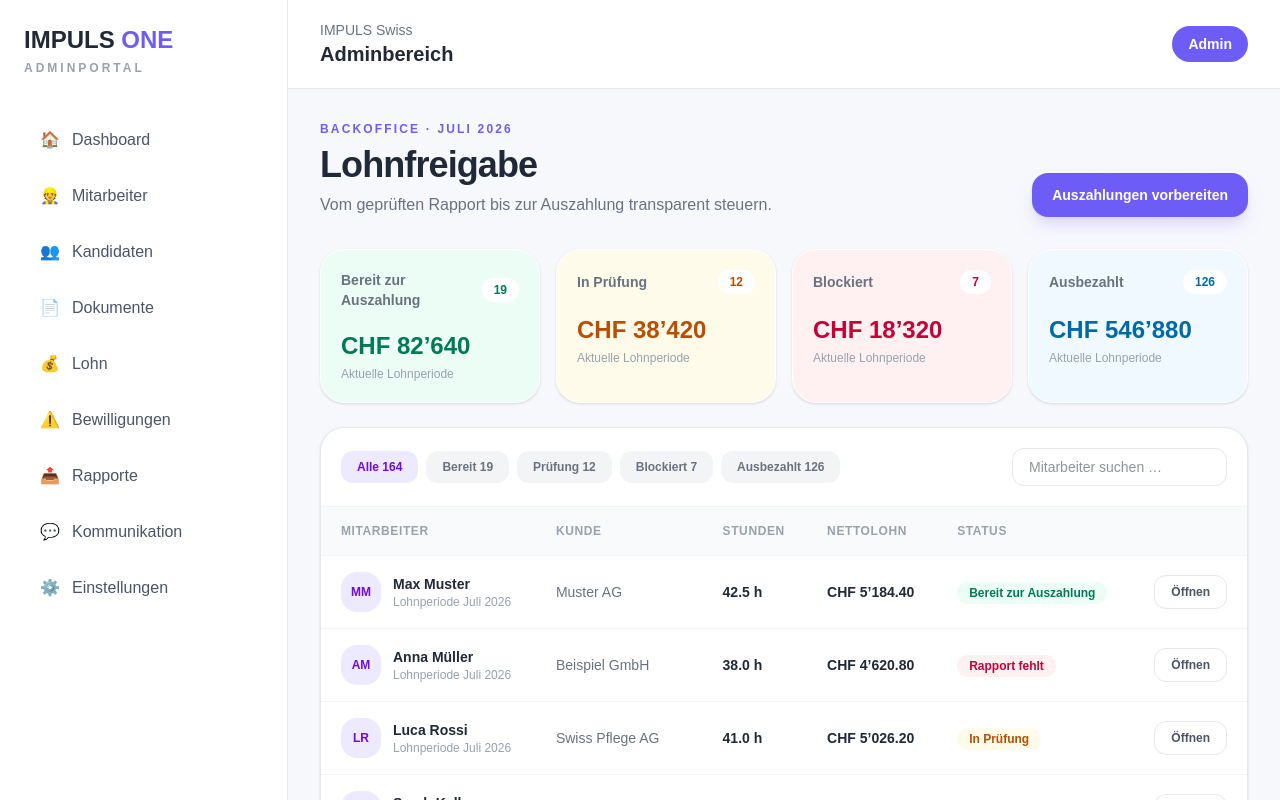
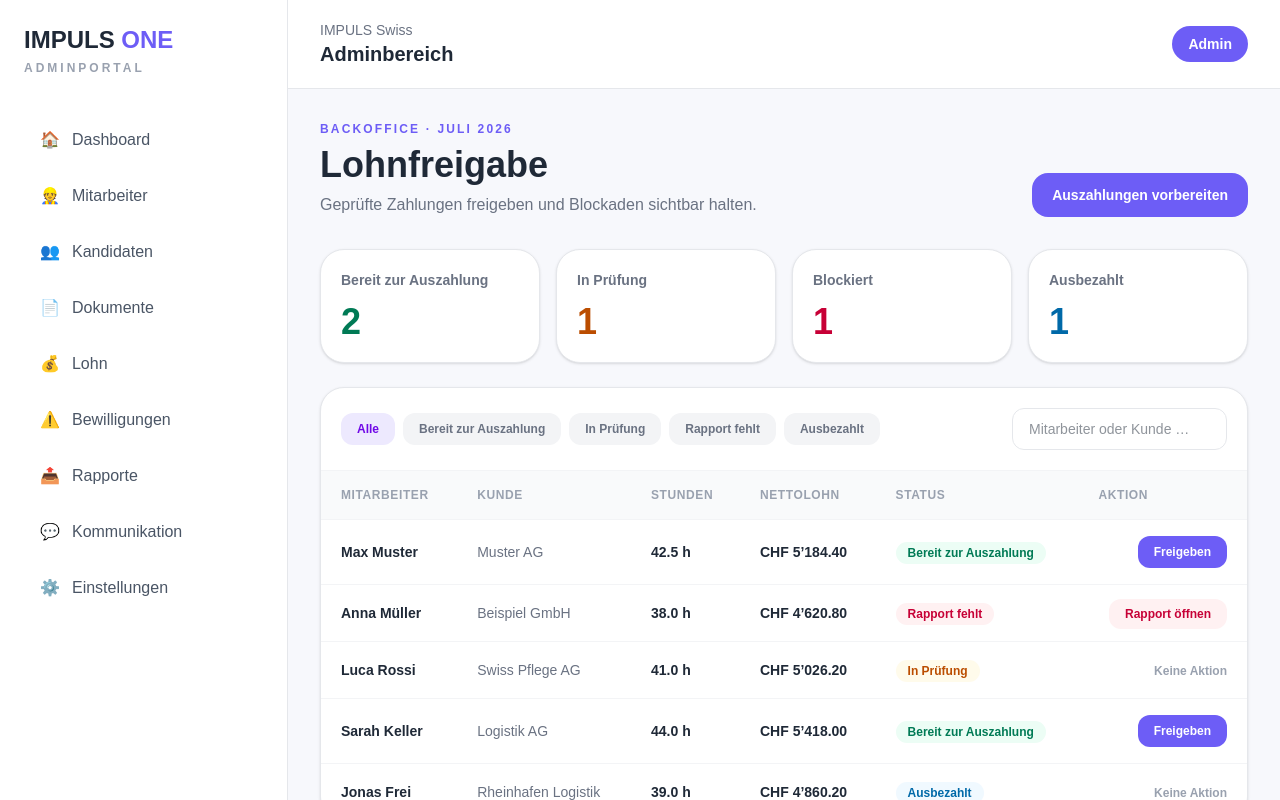
Before and after one commit to lorisbuercher-png/webapp-impuls, a Next.js app in the folder impuls-portal/: page /admin/lohn in a window 1280 px wide. Shown: the top 800 px of the page. Built offline with nearby package versions, Linux system fonts and the light colour scheme.

Commit message:
Add interactive operations workflows

```diff
--- a/impuls-portal/app/admin/bewilligungen/page.tsx
+++ b/impuls-portal/app/admin/bewilligungen/page.tsx
@@ -1,34 +1,30 @@
+"use client";
+
+import { useMemo, useState } from "react";
 import AdminLayout from "../../../components/AdminLayout";
 
 const permits = [
-  ["Max Muster", "B-Bewilligung", "31.03.2027", "271 Tage", "Gültig", "bg-emerald-50 text-emerald-700"],
-  ["Anna Müller", "C-Bewilligung", "15.07.2026", "12 Tage", "Läuft bald ab", "bg-amber-50 text-amber-700"],
-  ["Luca Rossi", "EU/EFTA", "01.09.2027", "425 Tage", "Gültig", "bg-emerald-50 text-emerald-700"],
-  ["Sarah Keller", "B-Bewilligung", "–", "–", "Fehlt", "bg-rose-50 text-rose-700"],
-  ["Amir Haddad", "L-Bewilligung", "28.06.2026", "5 Tage überfällig", "Abgelaufen", "bg-red-100 text-red-800"],
+  { name: "Max Muster", type: "B-Bewilligung", valid: "31.03.2027", deadline: "271 Tage", status: "Gültig" },
+  { name: "Anna Müller", type: "C-Bewilligung", valid: "15.07.2026", deadline: "12 Tage", status: "Läuft bald ab" },
+  { name: "Luca Rossi", type: "EU/EFTA", valid: "01.09.2027", deadline: "425 Tage", status: "Gültig" },
+  { name: "Sarah Keller", type: "Noch nicht erfasst", valid: "–", deadline: "–", status: "Fehlt" },
+  { name: "Amir Haddad", type: "L-Bewilligung", valid: "28.06.2026", deadline: "5 Tage überfällig", status: "Abgelaufen" },
 ];
+const filters = ["Alle", "Gültig", "Läuft bald ab", "Abgelaufen", "Fehlt"];
+function badge(status: string) { return status === "Gültig" ? "bg-emerald-50 text-emerald-700" : status === "Läuft bald ab" ? "bg-amber-50 text-amber-700" : "bg-rose-50 text-rose-700"; }
 
 export default function AdminBewilligungen() {
-  return (
-    <AdminLayout>
-      <div className="flex flex-col gap-4 md:flex-row md:items-end md:justify-between">
-        <div><p className="text-xs font-bold uppercase tracking-[0.18em] text-[#6D5DF6]">Compliance & Personal</p><h1 className="mt-2 text-4xl font-black tracking-tight">Bewilligungen</h1><p className="mt-2 text-gray-500">Gültigkeit überwachen und rechtzeitig auf Handlungsbedarf reagieren.</p></div>
-        <button className="rounded-2xl bg-[#6D5DF6] px-5 py-3 text-sm font-bold text-white shadow-lg shadow-violet-200">+ Bewilligung erfassen</button>
-      </div>
-
-      <section className="mt-8 grid gap-4 sm:grid-cols-2 xl:grid-cols-4">
-        {[["Gültig", "167", "91 %", "bg-emerald-50 text-emerald-700"], ["Läuft bald ab", "5", "≤ 30 Tage", "bg-amber-50 text-amber-700"], ["Abgelaufen", "2", "Sofort prüfen", "bg-red-100 text-red-800"], ["Fehlt", "10", "Dokument offen", "bg-rose-50 text-rose-700"]].map(([label, value, note, tone]) => <div key={label} className={`rounded-3xl p-5 shadow-sm ${tone.split(" ")[0]}`}><div className="flex items-center justify-between"><p className="text-sm font-bold text-gray-600">{label}</p><span className={`h-2.5 w-2.5 rounded-full ${label === "Gültig" ? "bg-emerald-500" : label === "Läuft bald ab" ? "bg-amber-500" : "bg-rose-500"}`} /></div><p className={`mt-4 text-4xl font-black ${tone.split(" ")[1]}`}>{value}</p><p className="mt-1 text-xs text-gray-400">{note}</p></div>)}
-      </section>
-
-      <section className="mt-6 grid gap-4 lg:grid-cols-[1.3fr_0.7fr]">
-        <div className="rounded-3xl border border-gray-200 bg-white p-5 shadow-sm"><div className="flex items-center justify-between"><div><h2 className="text-lg font-bold">Nächste Abläufe</h2><p className="mt-1 text-sm text-gray-400">Die nächsten 30 Tage</p></div><span className="rounded-full bg-amber-50 px-3 py-1 text-xs font-bold text-amber-700">5 Personen</span></div><div className="mt-5 grid gap-3 sm:grid-cols-3">{[["Anna Müller", "12 Tage", "15.07.2026"], ["Sofia Rossi", "18 Tage", "21.07.2026"], ["David Petrov", "26 Tage", "29.07.2026"]].map(([name, days, date]) => <div key={name} className="rounded-2xl bg-amber-50 p-4"><p className="text-sm font-bold">{name}</p><p className="mt-3 text-2xl font-black text-amber-700">{days}</p><p className="mt-1 text-xs text-amber-600">{date}</p></div>)}</div></div>
-        <div className="rounded-3xl bg-slate-900 p-6 text-white shadow-sm"><p className="text-xs font-bold uppercase tracking-[0.16em] text-violet-300">Automatische Erinnerung</p><h2 className="mt-3 text-xl font-bold">Fristen nicht mehr verpassen</h2><p className="mt-2 text-sm leading-6 text-slate-300">Erinnerungen 60, 30 und 14 Tage vor Ablauf an Backoffice, Berater und Mitarbeiter vorbereiten.</p><button className="mt-5 rounded-xl bg-[#6D5DF6] px-4 py-2 text-xs font-bold">Regeln konfigurieren</button></div>
-      </section>
-
-      <section className="mt-6 overflow-hidden rounded-3xl border border-gray-200 bg-white shadow-sm">
-        <div className="flex flex-col gap-4 border-b border-gray-100 p-5 md:flex-row md:items-center md:justify-between"><div className="flex flex-wrap gap-2">{["Alle 184", "Gültig 167", "Bald fällig 5", "Abgelaufen 2", "Fehlt 10"].map((item, index) => <button key={item} className={`rounded-xl px-4 py-2 text-xs font-bold ${index === 0 ? "bg-violet-100 text-violet-700" : "bg-gray-100 text-gray-500"}`}>{item}</button>)}</div><input className="rounded-xl border border-gray-200 px-4 py-2 text-sm outline-none focus:border-[#6D5DF6]" placeholder="Person suchen …" /></div>
-        <div className="overflow-x-auto"><table className="w-full min-w-[820px] text-left"><thead><tr className="bg-gray-50 text-xs uppercase tracking-wider text-gray-400">{["Mitarbeiter", "Bewilligung", "Gültig bis", "Frist", "Status", ""].map((item) => <th key={item} className="px-5 py-4 font-bold">{item}</th>)}</tr></thead><tbody>{permits.map(([name, type, valid, days, status, tone]) => <tr key={name} className="border-t border-gray-100 hover:bg-gray-50"><td className="px-5 py-4"><p className="text-sm font-bold">{name}</p><p className="text-xs text-gray-400">Personalakte öffnen</p></td><td className="px-5 py-4 text-sm text-gray-500">{type}</td><td className="px-5 py-4 text-sm font-semibold">{valid}</td><td className="px-5 py-4 text-sm text-gray-500">{days}</td><td className="px-5 py-4"><span className={`rounded-full px-3 py-1 text-xs font-bold ${tone}`}>{status}</span></td><td className="px-5 py-4 text-right"><button className="rounded-xl border border-gray-200 px-4 py-2 text-xs font-bold hover:border-violet-300 hover:text-[#6D5DF6]">Öffnen</button></td></tr>)}</tbody></table></div>
-      </section>
-    </AdminLayout>
-  );
+  const [filter, setFilter] = useState("Alle");
+  const [query, setQuery] = useState("");
+  const visible = useMemo(() => permits.filter((permit) => (filter === "Alle" || permit.status === filter) && [permit.name, permit.type].some((value) => value.toLowerCase().includes(query.toLowerCase()))), [filter, query]);
+  const count = (status: string) => permits.filter((permit) => permit.status === status).length;
+  return <AdminLayout>
+    <div className="flex flex-col gap-4 md:flex-row md:items-end md:justify-between"><div><p className="text-xs font-bold uppercase tracking-[0.18em] text-[#6D5DF6]">Compliance & Personal</p><h1 className="mt-2 text-4xl font-black">Bewilligungen</h1><p className="mt-2 text-gray-500">Fristen suchen, filtern und rechtzeitig bearbeiten.</p></div><button className="rounded-2xl bg-[#6D5DF6] px-5 py-3 text-sm font-bold text-white">+ Bewilligung erfassen</button></div>
+    <section className="mt-8 grid gap-4 sm:grid-cols-2 xl:grid-cols-4">{[["Gültig", count("Gültig"), "text-emerald-700"], ["Läuft bald ab", count("Läuft bald ab"), "text-amber-700"], ["Abgelaufen", count("Abgelaufen"), "text-red-700"], ["Fehlt", count("Fehlt"), "text-rose-700"]].map(([label, value, color]) => <button key={label} onClick={() => setFilter(String(label))} className="rounded-3xl border border-gray-200 bg-white p-5 text-left shadow-sm hover:border-violet-200"><p className="text-sm font-semibold text-gray-500">{label}</p><p className={`mt-3 text-4xl font-black ${color}`}>{value}</p></button>)}</section>
+    <section className="mt-6 overflow-hidden rounded-3xl border border-gray-200 bg-white shadow-sm">
+      <div className="flex flex-col gap-4 border-b border-gray-100 p-5 xl:flex-row xl:items-center xl:justify-between"><div className="flex flex-wrap gap-2">{filters.map((item) => <button key={item} onClick={() => setFilter(item)} className={`rounded-xl px-4 py-2 text-xs font-bold ${filter === item ? "bg-violet-100 text-violet-700" : "bg-gray-100 text-gray-500"}`}>{item}</button>)}</div><input value={query} onChange={(event) => setQuery(event.target.value)} className="rounded-xl border border-gray-200 px-4 py-2.5 text-sm outline-none focus:border-[#6D5DF6]" placeholder="Person oder Bewilligung …" /></div>
+      <div className="overflow-x-auto"><table className="w-full min-w-[800px] text-left"><thead><tr className="bg-gray-50 text-xs uppercase tracking-wider text-gray-400">{["Mitarbeiter", "Bewilligung", "Gültig bis", "Frist", "Status", ""].map((item) => <th key={item} className="px-5 py-4 font-bold">{item}</th>)}</tr></thead><tbody>{visible.map((permit) => <tr key={permit.name} className="border-t border-gray-100 hover:bg-gray-50"><td className="px-5 py-4 text-sm font-bold">{permit.name}</td><td className="px-5 py-4 text-sm text-gray-500">{permit.type}</td><td className="px-5 py-4 text-sm font-semibold">{permit.valid}</td><td className="px-5 py-4 text-sm text-gray-500">{permit.deadline}</td><td className="px-5 py-4"><span className={`rounded-full px-3 py-1 text-xs font-bold ${badge(permit.status)}`}>{permit.status}</span></td><td className="px-5 py-4 text-right"><button className="rounded-xl border border-gray-200 px-4 py-2 text-xs font-bold hover:border-violet-300 hover:text-[#6D5DF6]">Öffnen</button></td></tr>)}</tbody></table></div>
+      {visible.length === 0 && <div className="p-12 text-center"><p className="font-bold">Keine Bewilligungen gefunden</p><button onClick={() => { setFilter("Alle"); setQuery(""); }} className="mt-4 rounded-xl bg-violet-50 px-4 py-2 text-sm font-bold text-violet-700">Filter zurücksetzen</button></div>}
+    </section>
+  </AdminLayout>;
 }
--- a/impuls-portal/app/admin/lohn/page.tsx
+++ b/impuls-portal/app/admin/lohn/page.tsx
@@ -1,51 +1,34 @@
+"use client";
+
+import { useMemo, useState } from "react";
 import AdminLayout from "../../../components/AdminLayout";
 
-const payroll = [
-  ["Max Muster", "Muster AG", "42.5 h", "CHF 5’184.40", "Bereit zur Auszahlung", "bg-emerald-50 text-emerald-700"],
-  ["Anna Müller", "Beispiel GmbH", "38.0 h", "CHF 4’620.80", "Rapport fehlt", "bg-rose-50 text-rose-700"],
-  ["Luca Rossi", "Swiss Pflege AG", "41.0 h", "CHF 5’026.20", "In Prüfung", "bg-amber-50 text-amber-700"],
-  ["Sarah Keller", "Logistik AG", "44.0 h", "CHF 5’418.00", "Bereit zur Auszahlung", "bg-emerald-50 text-emerald-700"],
-  ["Jonas Frei", "Rheinhafen Logistik", "39.0 h", "CHF 4’860.20", "Ausbezahlt", "bg-sky-50 text-sky-700"],
+type Payroll = { name: string; client: string; hours: string; amount: string; status: string };
+const initial: Payroll[] = [
+  { name: "Max Muster", client: "Muster AG", hours: "42.5 h", amount: "CHF 5’184.40", status: "Bereit zur Auszahlung" },
+  { name: "Anna Müller", client: "Beispiel GmbH", hours: "38.0 h", amount: "CHF 4’620.80", status: "Rapport fehlt" },
+  { name: "Luca Rossi", client: "Swiss Pflege AG", hours: "41.0 h", amount: "CHF 5’026.20", status: "In Prüfung" },
+  { name: "Sarah Keller", client: "Logistik AG", hours: "44.0 h", amount: "CHF 5’418.00", status: "Bereit zur Auszahlung" },
+  { name: "Jonas Frei", client: "Rheinhafen Logistik", hours: "39.0 h", amount: "CHF 4’860.20", status: "Ausbezahlt" },
 ];
-
-const stages = [
-  ["Bereit zur Auszahlung", "19", "CHF 82’640", "bg-emerald-50", "text-emerald-700"],
-  ["In Prüfung", "12", "CHF 38’420", "bg-amber-50", "text-amber-700"],
-  ["Blockiert", "7", "CHF 18’320", "bg-rose-50", "text-rose-700"],
-  ["Ausbezahlt", "126", "CHF 546’880", "bg-sky-50", "text-sky-700"],
-];
+const filters = ["Alle", "Bereit zur Auszahlung", "In Prüfung", "Rapport fehlt", "Ausbezahlt"];
+function badge(status: string) { return status === "Bereit zur Auszahlung" ? "bg-emerald-50 text-emerald-700" : status === "In Prüfung" ? "bg-amber-50 text-amber-700" : status === "Rapport fehlt" ? "bg-rose-50 text-rose-700" : "bg-sky-50 text-sky-700"; }
 
 export default function AdminLohn() {
-  return (
-    <AdminLayout>
-      <div className="flex flex-col gap-4 md:flex-row md:items-end md:justify-between">
-        <div><p className="text-xs font-bold uppercase tracking-[0.18em] text-[#6D5DF6]">Backoffice · Juli 2026</p><h1 className="mt-2 text-4xl font-black tracking-tight">Lohnfreigabe</h1><p className="mt-2 text-gray-500">Vom geprüften Rapport bis zur Auszahlung transparent steuern.</p></div>
-        <button className="rounded-2xl bg-[#6D5DF6] px-5 py-3 text-sm font-bold text-white shadow-lg shadow-violet-200">Auszahlungen vorbereiten</button>
-      </div>
+  const [items, setItems] = useState(initial);
+  const [filter, setFilter] = useState("Alle");
+  const [query, setQuery] = useState("");
+  const visible = useMemo(() => items.filter((item) => (filter === "Alle" || item.status === filter) && [item.name, item.client].some((value) => value.toLowerCase().includes(query.toLowerCase()))), [items, filter, query]);
+  const count = (status: string) => items.filter((item) => item.status === status).length;
+  const release = (name: string) => setItems((current) => current.map((item) => item.name === name && item.status === "Bereit zur Auszahlung" ? { ...item, status: "Ausbezahlt" } : item));
 
-      <section className="mt-8 grid gap-4 sm:grid-cols-2 xl:grid-cols-4">
-        {stages.map(([label, count, amount, background, color]) => <div key={label} className={`rounded-3xl border border-white p-5 shadow-sm ${background}`}><div className="flex items-center justify-between"><p className="text-sm font-semibold text-gray-500">{label}</p><span className={`rounded-full bg-white px-3 py-1 text-xs font-black ${color}`}>{count}</span></div><p className={`mt-5 text-2xl font-black ${color}`}>{amount}</p><p className="mt-1 text-xs text-gray-400">Aktuelle Lohnperiode</p></div>)}
-      </section>
-
-      <section className="mt-6 rounded-3xl border border-gray-200 bg-white shadow-sm">
-        <div className="flex flex-col gap-4 border-b border-gray-100 p-5 md:flex-row md:items-center md:justify-between">
-          <div className="flex flex-wrap gap-2">{["Alle 164", "Bereit 19", "Prüfung 12", "Blockiert 7", "Ausbezahlt 126"].map((filter, index) => <button key={filter} className={`rounded-xl px-4 py-2 text-xs font-bold ${index === 0 ? "bg-violet-100 text-violet-700" : "bg-gray-100 text-gray-500"}`}>{filter}</button>)}</div>
-          <input className="rounded-xl border border-gray-200 px-4 py-2 text-sm outline-none focus:border-[#6D5DF6]" placeholder="Mitarbeiter suchen …" />
-        </div>
-
-        <div className="overflow-x-auto">
-          <table className="w-full min-w-[820px] text-left">
-            <thead><tr className="bg-gray-50 text-xs uppercase tracking-wider text-gray-400">{["Mitarbeiter", "Kunde", "Stunden", "Nettolohn", "Status", ""].map((item) => <th key={item} className="px-5 py-4 font-bold">{item}</th>)}</tr></thead>
-            <tbody>{payroll.map(([name, client, hours, amount, status, tone]) => <tr key={name} className="border-t border-gray-100 transition hover:bg-gray-50"><td className="px-5 py-4"><div className="flex items-center gap-3"><span className="grid h-10 w-10 place-items-center rounded-2xl bg-violet-100 text-xs font-black text-violet-700">{name.split(" ").map((part) => part[0]).join("")}</span><div><p className="text-sm font-bold">{name}</p><p className="text-xs text-gray-400">Lohnperiode Juli 2026</p></div></div></td><td className="px-5 py-4 text-sm text-gray-500">{client}</td><td className="px-5 py-4 text-sm font-bold">{hours}</td><td className="px-5 py-4 text-sm font-bold">{amount}</td><td className="px-5 py-4"><span className={`rounded-full px-3 py-1 text-xs font-bold ${tone}`}>{status}</span></td><td className="px-5 py-4 text-right"><button className="rounded-xl border border-gray-200 px-4 py-2 text-xs font-bold text-gray-600 hover:border-violet-300 hover:text-[#6D5DF6]">Öffnen</button></td></tr>)}</tbody>
-          </table>
-        </div>
-      </section>
-
-      <section className="mt-6 grid gap-4 lg:grid-cols-3">
-        <div className="rounded-3xl border border-gray-200 bg-white p-5 shadow-sm"><p className="text-sm font-bold">Prüflogik</p><p className="mt-2 text-sm leading-6 text-gray-500">Eine Auszahlung wird erst freigegeben, wenn Rapport, Stunden und Einsatzdaten vollständig geprüft sind.</p></div>
-        <div className="rounded-3xl border border-gray-200 bg-white p-5 shadow-sm"><p className="text-sm font-bold">Nächster Lohnlauf</p><p className="mt-2 text-2xl font-black">10. Juli 2026</p><p className="mt-1 text-xs text-gray-400">Noch 7 Tage</p></div>
-        <div className="rounded-3xl bg-slate-900 p-5 text-white shadow-sm"><p className="text-sm font-bold text-violet-300">7 Zahlungen blockiert</p><p className="mt-2 text-sm text-slate-300">Fehlende Rapporte jetzt nachfassen, damit niemand verspätet ausbezahlt wird.</p><button className="mt-4 rounded-xl bg-[#6D5DF6] px-4 py-2 text-xs font-bold">Rapporte öffnen</button></div>
-      </section>
-    </AdminLayout>
-  );
+  return <AdminLayout>
+    <div className="flex flex-col gap-4 md:flex-row md:items-end md:justify-between"><div><p className="text-xs font-bold uppercase tracking-[0.18em] text-[#6D5DF6]">Backoffice · Juli 2026</p><h1 className="mt-2 text-4xl font-black">Lohnfreigabe</h1><p className="mt-2 text-gray-500">Geprüfte Zahlungen freigeben und Blockaden sichtbar halten.</p></div><button className="rounded-2xl bg-[#6D5DF6] px-5 py-3 text-sm font-bold text-white">Auszahlungen vorbereiten</button></div>
+    <section className="mt-8 grid gap-4 sm:grid-cols-2 xl:grid-cols-4">{[["Bereit zur Auszahlung", count("Bereit zur Auszahlung"), "text-emerald-700"], ["In Prüfung", count("In Prüfung"), "text-amber-700"], ["Blockiert", count("Rapport fehlt"), "text-rose-700"], ["Ausbezahlt", count("Ausbezahlt"), "text-sky-700"]].map(([label, value, color]) => <button key={label} onClick={() => setFilter(label === "Blockiert" ? "Rapport fehlt" : String(label))} className="rounded-3xl border border-gray-200 bg-white p-5 text-left shadow-sm hover:border-violet-200"><p className="text-sm font-semibold text-gray-500">{label}</p><p className={`mt-3 text-4xl font-black ${color}`}>{value}</p></button>)}</section>
+    <section className="mt-6 overflow-hidden rounded-3xl border border-gray-200 bg-white shadow-sm">
+      <div className="flex flex-col gap-4 border-b border-gray-100 p-5 xl:flex-row xl:items-center xl:justify-between"><div className="flex flex-wrap gap-2">{filters.map((item) => <button key={item} onClick={() => setFilter(item)} className={`rounded-xl px-4 py-2 text-xs font-bold ${filter === item ? "bg-violet-100 text-violet-700" : "bg-gray-100 text-gray-500"}`}>{item}</button>)}</div><input value={query} onChange={(event) => setQuery(event.target.value)} className="rounded-xl border border-gray-200 px-4 py-2.5 text-sm outline-none focus:border-[#6D5DF6]" placeholder="Mitarbeiter oder Kunde …" /></div>
+      <div className="overflow-x-auto"><table className="w-full min-w-[820px] text-left"><thead><tr className="bg-gray-50 text-xs uppercase tracking-wider text-gray-400">{["Mitarbeiter", "Kunde", "Stunden", "Nettolohn", "Status", "Aktion"].map((item) => <th key={item} className="px-5 py-4 font-bold">{item}</th>)}</tr></thead><tbody>{visible.map((item) => <tr key={item.name} className="border-t border-gray-100 hover:bg-gray-50"><td className="px-5 py-4 text-sm font-bold">{item.name}</td><td className="px-5 py-4 text-sm text-gray-500">{item.client}</td><td className="px-5 py-4 text-sm font-bold">{item.hours}</td><td className="px-5 py-4 text-sm font-bold">{item.amount}</td><td className="px-5 py-4"><span className={`rounded-full px-3 py-1 text-xs font-bold ${badge(item.status)}`}>{item.status}</span></td><td className="px-5 py-4 text-right">{item.status === "Bereit zur Auszahlung" ? <button onClick={() => release(item.name)} className="rounded-xl bg-[#6D5DF6] px-4 py-2 text-xs font-bold text-white">Freigeben</button> : item.status === "Rapport fehlt" ? <a href="/admin/rapporte" className="rounded-xl bg-rose-50 px-4 py-2 text-xs font-bold text-rose-700">Rapport öffnen</a> : <span className="text-xs font-semibold text-gray-400">Keine Aktion</span>}</td></tr>)}</tbody></table></div>
+    </section>
+    <div className="mt-6 rounded-3xl border border-dashed border-violet-200 bg-violet-50 p-5 text-center text-sm text-violet-700"><b>UI-Prototyp:</b> Freigaben gelten bis zum Neuladen. Persistenz folgt erst nach der UI-Abnahme.</div>
+  </AdminLayout>;
 }
```
